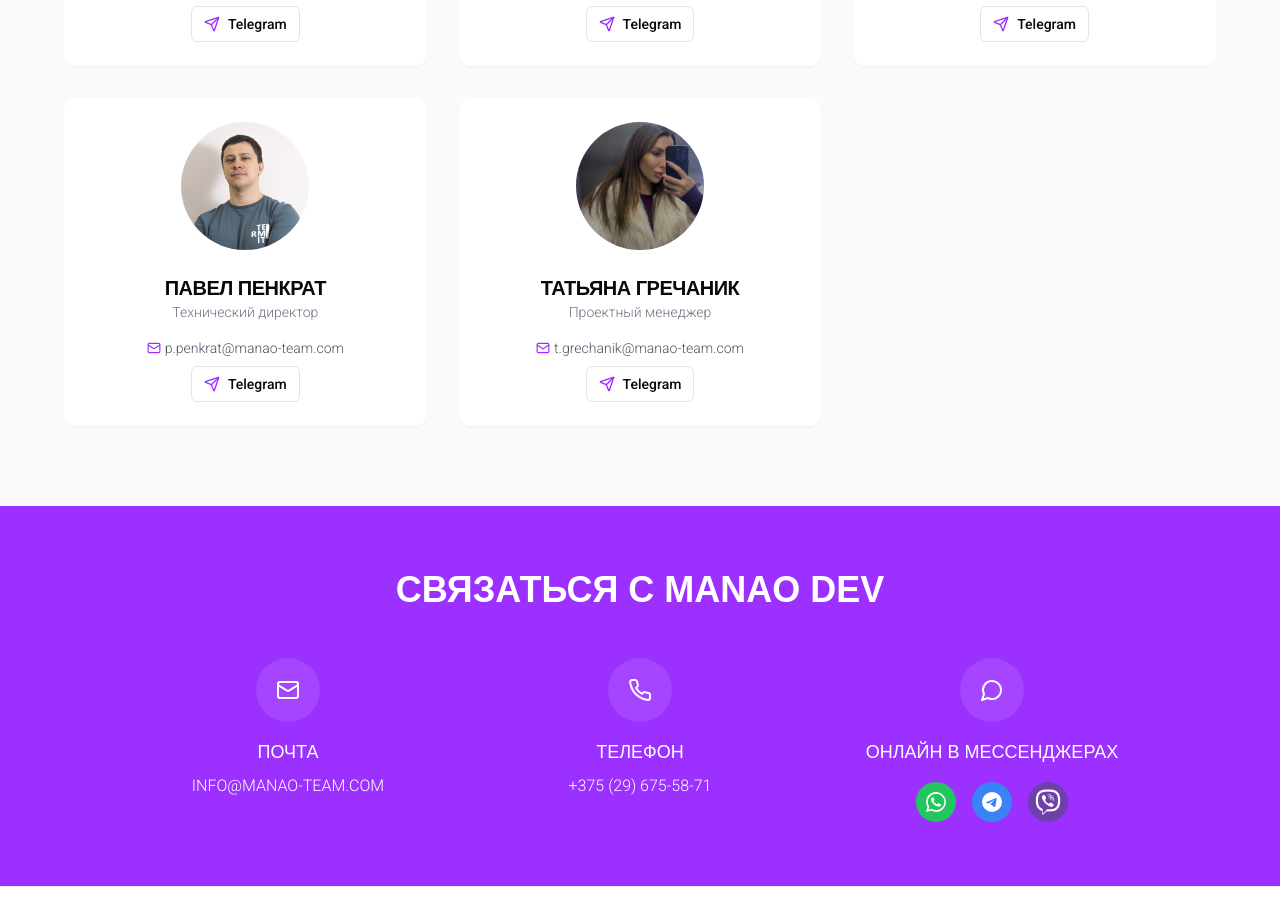
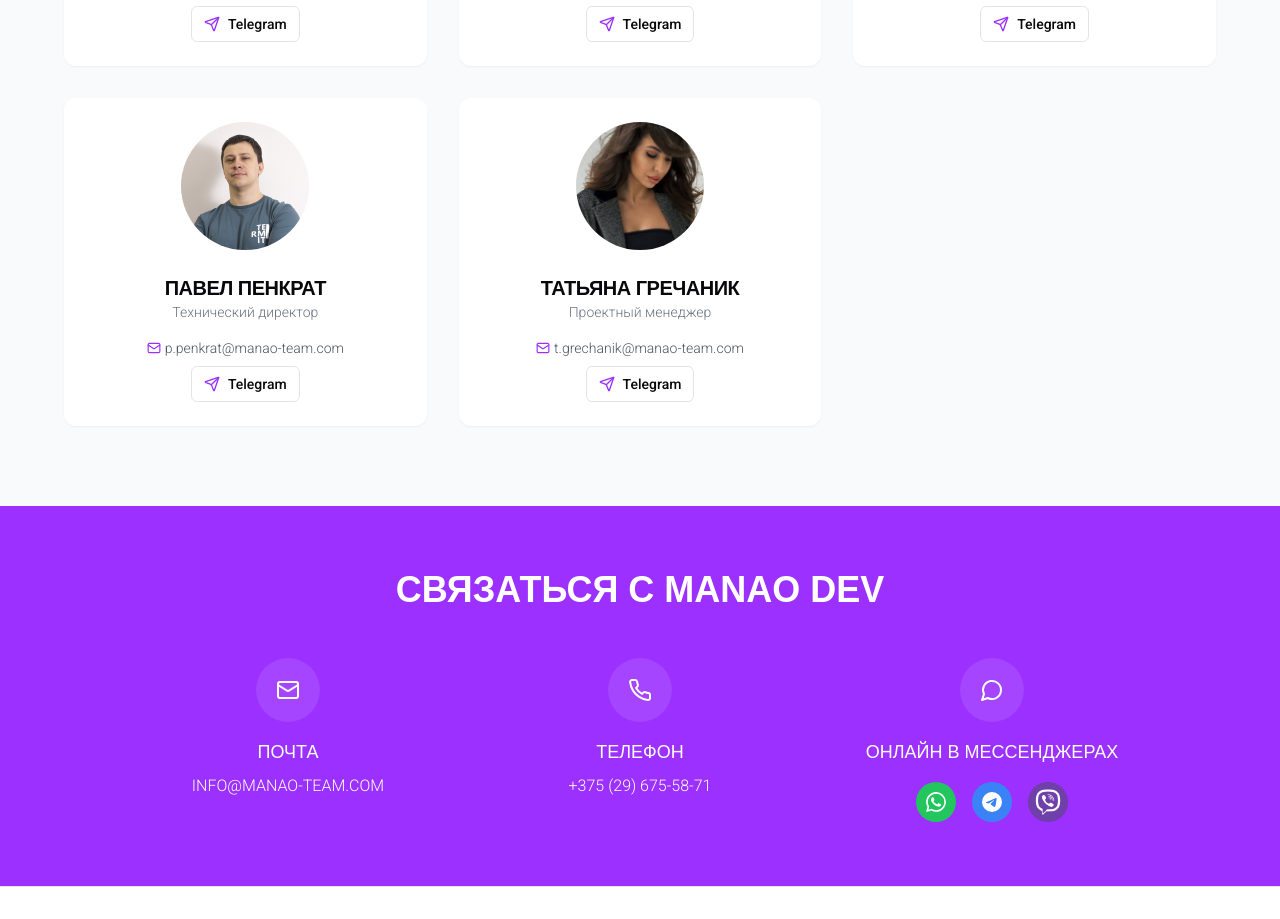
Before and after one commit to maryiarahoisha/stylish-portfolio-page, a React (Vite) app: page / in a window 1280 px wide. Shown: the part 1680-2599 px from the top of the page. Built offline with nearby package versions, Linux system fonts and the light colour scheme; a web font is replaced by a local one.

Commit message:
Update team member image
Updated the image for a team member.

```diff
--- a/src/components/Team.tsx
+++ b/src/components/Team.tsx
@@ -131,7 +131,7 @@ const Team = () => {
               nickname=""
               name="ТАТЬЯНА ГРЕЧАНИК"
               position="Проектный менеджер"
-              imageUrl="/lovable-uploads/86605fab-5224-4e07-a951-670c0b407b32.png"
+              imageUrl="/lovable-uploads/a0e8998d-945d-4bab-a7ac-8a72bf9f8976.png"
               email="t.grechanik@manao-team.com"
               telegramUrl="https://t.me/manaodev_gt"
               index={4}
```
Also changed, not shown: public/lovable-uploads/a0e8998d-945d-4bab-a7ac-8a72bf9f8976.png (added).
